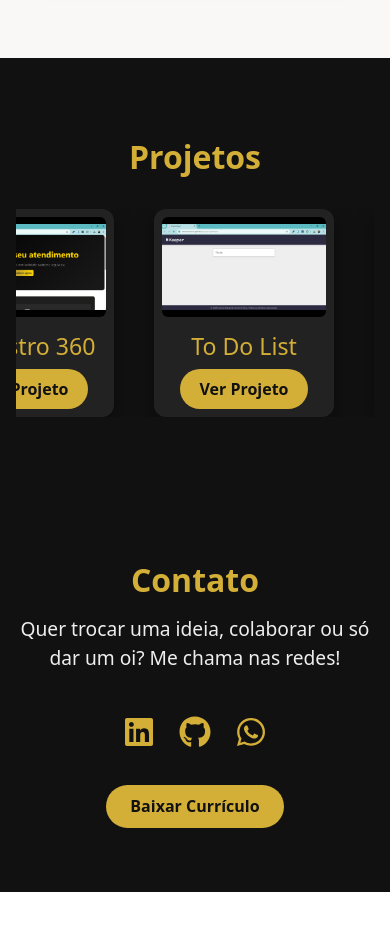
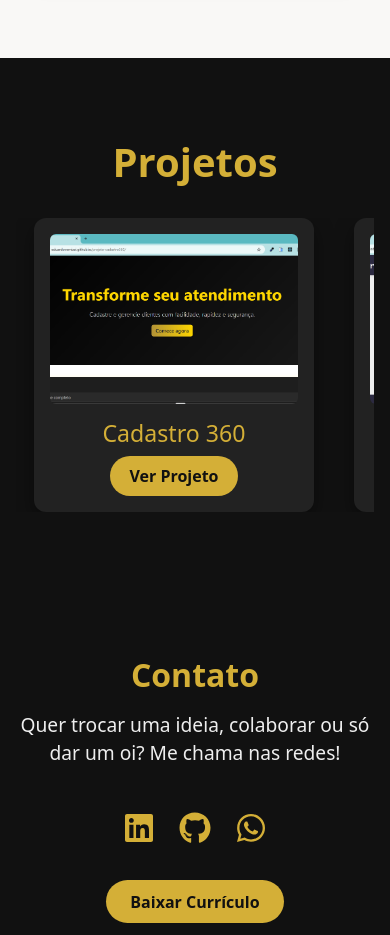
Before and after one commit to EduardoVernizzi/portifolio, a React (Vite) app: page / in a window 390 px wide. Shown: the part 4020-4955 px from the top of the page. Before the commit the page ends 4912 px from the top, so only its background shows below. Built offline with nearby package versions, Linux system fonts and the light colour scheme.

Commit message:
Fix: Bug carrousel

```diff
--- a/src/components/Projects.jsx
+++ b/src/components/Projects.jsx
@@ -34,10 +34,9 @@ export default function Projects() {
           <div
             key={i}
             className="project-card"
-            onClick={() => window.open(proj.link, "_blank")}
-            onTouchStart={() => setPaused(true)}
-            onTouchEnd={() => setPaused(false)}
-            onTouchCancel={() => setPaused(false)}
+            onTouchStart={() => setPaused(true)}   // pausar toque no card
+            onTouchEnd={() => setPaused(false)}    // voltar após toque
+            onTouchCancel={() => setPaused(false)} // caso toque cancelado
           >
             <img
               src={proj.image}
@@ -48,10 +47,7 @@ export default function Projects() {
             <h3 className="project-title">{proj.title}</h3>
             <button
               className="project-button"
-              onClick={(e) => {
-                e.stopPropagation();
-                window.open(proj.link, "_blank");
-              }}
+              onClick={() => window.open(proj.link, "_blank")}
             >
               Ver Projeto
             </button>
--- a/src/style.css
+++ b/src/style.css
@@ -441,10 +441,10 @@ html {
 
 .project-image {
   width: 100%;
-  height: 160px;
-  object-fit: contain;
+  height: 200px; /* ou altura que preferir */
+  object-fit: cover; /* cobre a área sem distorcer */
   border-radius: 6px;
-  background-color: #000;
+  background-color: transparent; /* tira o fundo preto */
   margin-bottom: 1rem;
   pointer-events: none;
   user-select: none;
@@ -477,41 +477,16 @@ html {
 /* Responsividade */
 
 @media (max-width: 768px) {
-  .project-card {
-    width: 220px;
-    padding: 0.8rem;
-  }
-
   .project-image {
-    height: 130px;
-  }
-
-  .projects-title {
-    font-size: 2rem;
-  }
-
-  .projects-section {
-    min-height: auto;
-    padding: 5rem 1rem 5rem 1rem;
+    height: 190px; /* ajusta a altura maior */
   }
 }
 
 @media (max-width: 480px) {
-  .project-card {
-    width: 180px;
-    padding: 0.5rem;
-  }
-
   .project-image {
-    height: 100px;
-  }
-
-  .projects-title {
-    font-size: 2rem;
+    height: 170px; /* também aumenta um pouco */
   }
 }
-
-
 
 
 /*========================== CONTACT ============================*/
@@ -520,7 +495,7 @@ html {
   background-color: #111;
   color: #fff;
   margin-top: 0;
-  padding-bottom:3rem;
+  padding-bottom: 3rem;
   text-align: center;
 }
 
```
Also changed, not shown: public/img1.png (added), 1 other file (tests, documents, lock files or other folders).
